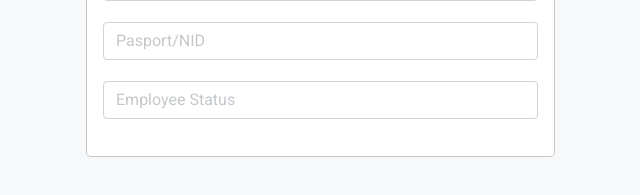
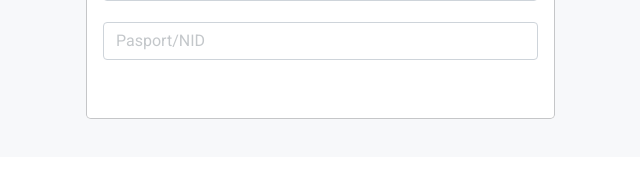
Before and after one commit to jakirhossen1/hr_payroll_and_attendance_final, a PHP site: page /addEmployee.php in a window 1280 px wide. Shown: the part 1187-1382 px from the top of the page, without its empty margins (198-838 px from the left). After the commit the page ends 1306 px from the top, so only its background shows below. Run offline with PHP 8.4, Linux system fonts and the light colour scheme; a user stored in the database is signed in; data comes from the database, SQL or seed files in the repository; some libraries are stand-ins or nearby versions.

Commit message:
Update addEmployee.php

```diff
--- a/addEmployee.php
+++ b/addEmployee.php
@@ -320,7 +320,7 @@ if(!isset($_SESSION['userName'])){
                                     <span id="errpermanent_address"></span><br>
                                     <input class="form-control" type="text" name="employ_nid" id="employ_nid" placeholder="Pasport/NID" onkeyup="change(this.id,'erremploy_nid')" onblur="change(this.id,'erremploy_nid')" >
                                     <span id="erremploy_nid"></span><br>
-                                    <input class="form-control" type="text" name="employee_status" id="employee_status" placeholder="Employee Status" onkeyup="change(this.id,'erremployee_status')" onblur="change(this.id,'erremployee_status')" >
+                                    <input class="form-control" type="text" name="employee_status" id="employee_status" placeholder="Employee Status" onkeyup="change(this.id,'erremployee_status')" onblur="change(this.id,'erremployee_status')"hidden >
                                     <span id="erremployee_status"></span><br>
                                 </div>
 
```
